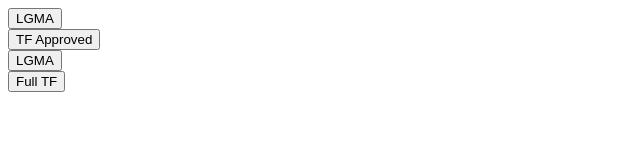
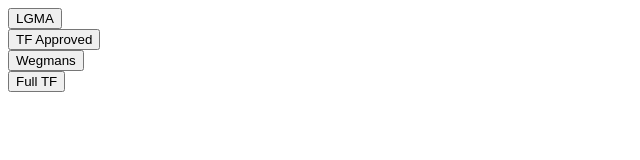
Before and after one commit to Jessth12/ResidualRisk, a React (Create React App) app: page / in a window 1280 px wide. Shown: the top 160 px of the page, without its empty margins (0-640 px from the left). Built offline with nearby package versions, Linux system fonts and the light colour scheme.

Commit message:
structure

```diff
--- a/src/components/button1.js
+++ b/src/components/button1.js
@@ -1,9 +1,15 @@
 import React from "react"
 
 const Button1 = () => {
-    return <div>
-        <button> LGMA</button>
-    </div>
+    const clicked = () => {
+        alert("working")
+    }
+
+    return (
+        <div>
+            <button onClick={clicked}> LGMA</button>
+        </div>
+    )
 }
 
 export default Button1
--- a/src/components/button2.js
+++ b/src/components/button2.js
@@ -1,9 +1,14 @@
 import React from "react"
 
 const Button2 = () => {
-    return <div>
-        <button>TF Approved</button>
-    </div>
+    const clicked = () => {
+        alert("working")
+    }
+    return(
+        <div>
+            <button onClick={clicked}>TF Approved</button>
+        </div>
+    )
 }
 
 export default Button2
--- a/src/components/button3.js
+++ b/src/components/button3.js
@@ -1,9 +1,16 @@
 import React from "react"
 
 const Button3 = () => {
-    return <div>
-        <button> LGMA</button>
-    </div>
+    const clicked = () => {
+        alert("working")
+    }
+    return(
+         <div>
+             <button onClick={clicked}>Wegmans</button>
+        </div>
+    )
+
+
 }
 
 export default Button3
--- a/src/components/button4.js
+++ b/src/components/button4.js
@@ -1,9 +1,14 @@
 import React from "react"
 
 const Button4 = () => {
-    return <div>
-        <button>Full TF</button>
-    </div>
+    const clicked = () => {
+        alert("working")
+    }
+    return (
+        <div>
+            <button onClick={clicked}>Full TF</button>
+        </div>
+    )
 }
 
 export default Button4
--- a/src/index.css
+++ b/src/index.css
@@ -5,9 +5,12 @@
     sans-serif;
   -webkit-font-smoothing: antialiased;
   -moz-osx-font-smoothing: grayscale;
+  background-color: beige;
 }
 
 code {
   font-family: source-code-pro, Menlo, Monaco, Consolas, 'Courier New',
     monospace;
+
+    background-color: purple;
 }
```
